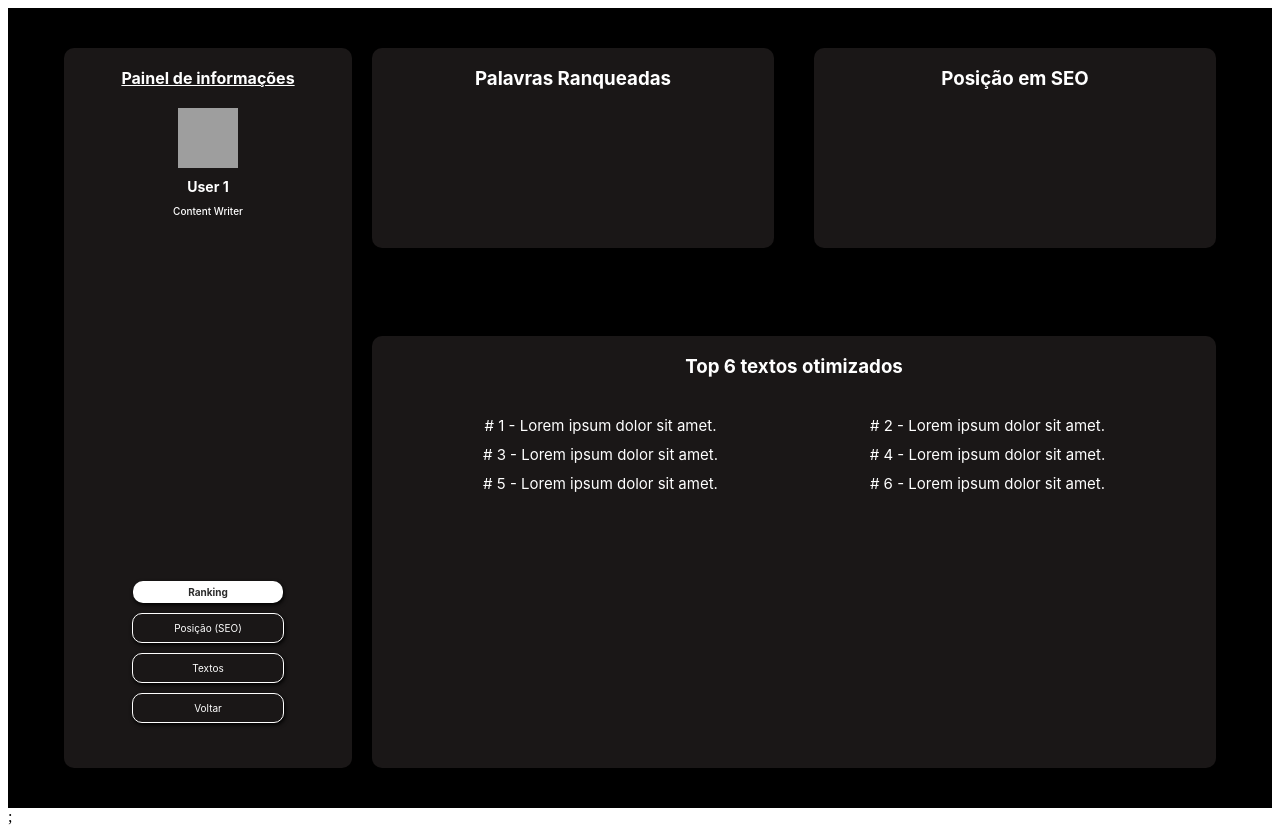
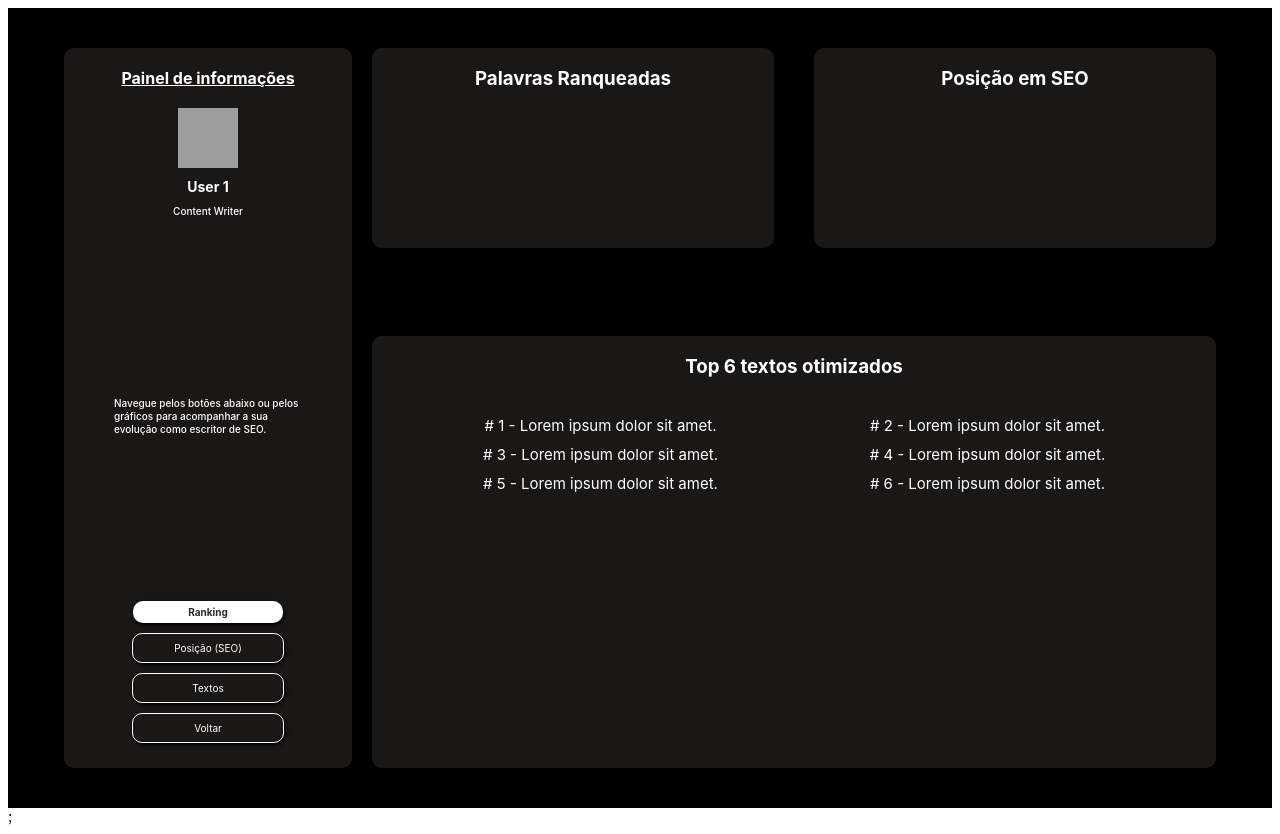
Before and after one commit to getulio-souza/curso_redacao_seo, a React (Create React App) app: page /editor-page/dashboard in a window 1280 px wide. Built offline with nearby package versions, Linux system fonts and the light colour scheme; grey boxes are pictures that could not be loaded.

Commit message:
description-done

```diff
--- a/src/Components/Editor-page/dashboard/dashboard.jsx
+++ b/src/Components/Editor-page/dashboard/dashboard.jsx
@@ -8,6 +8,7 @@ import {
   DashboardProfileInfoPhoto,
   DashboardProfileInfoName,
   DashboardProfileInfoProfession,
+  DashboardProfileInfoDescription,
   DashboardOptionsContainer,
   DashBoardSingleOption,
   DashBoardSingleOptionSelected,
@@ -43,6 +44,11 @@ function dashboard() {
                 Content Writer
               </DashboardProfileInfoProfession>
             </DashboardProfileInfo>
+
+            <DashboardProfileInfoDescription>
+              Navegue pelos botões abaixo ou pelos gráficos para acompanhar a
+              sua evolução como escritor de SEO.
+            </DashboardProfileInfoDescription>
 
             {/* options to select */}
             <DashboardOptionsContainer>
--- a/src/Components/Editor-page/dashboard/dashboard.styles.jsx
+++ b/src/Components/Editor-page/dashboard/dashboard.styles.jsx
@@ -79,13 +79,23 @@ export const DashboardProfileInfoProfession = styled.div`
   color: #fff;
 `;
 
+export const DashboardProfileInfoDescription = styled.div`
+  text-align: left;
+  line-height: 13px;
+  padding: 10px 50px 0px 50px;
+  font-size: 10px;
+  font-family: inter;
+  font-weight: 500;
+  color: #fff;
+`;
+
 export const DashboardOptionsContainer = styled.div`
   display: flex;
   flex-direction: column;
   justify-content: center;
   align-items: center;
   text-align: center;
-  padding: 40px 0;
+  padding: 20px 0;
   font-family: inter;
 `;
 
```
